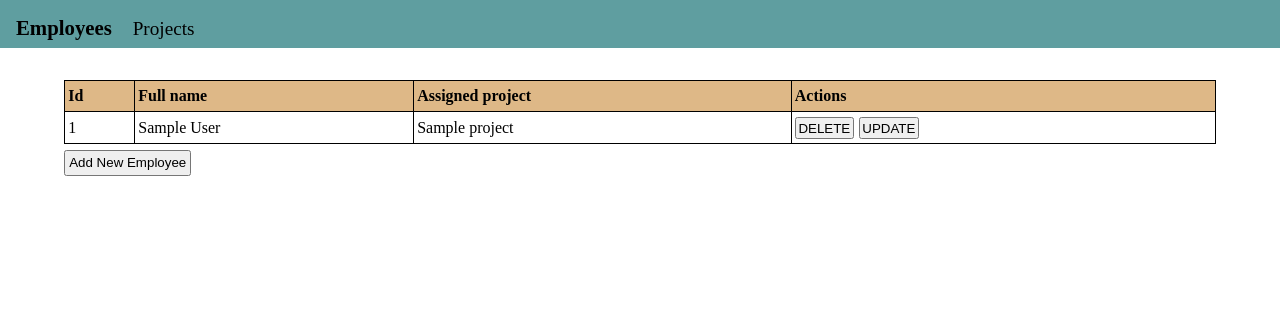
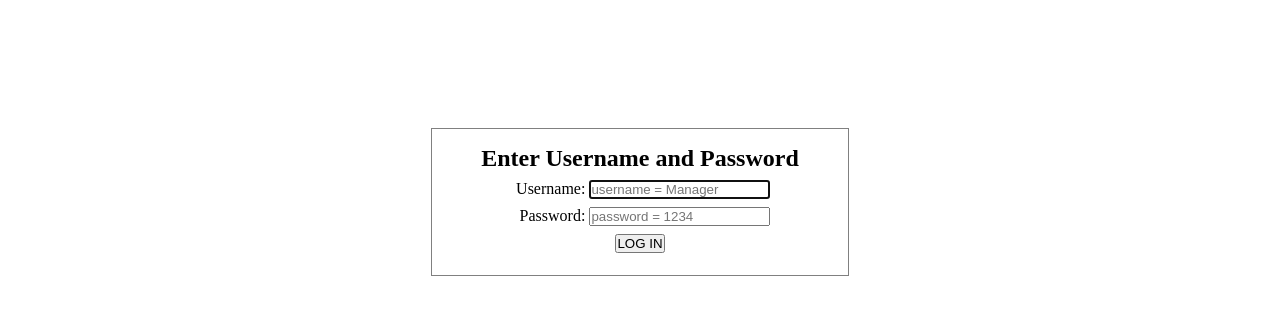
Before and after one commit to zgs3/Project_management_app_PHP, a PHP site: page /index.php?page=Employees in a window 1280 px wide. Shown: the top 315 px of the page. Run offline with PHP 8.4, Linux system fonts and the light colour scheme; tables that the repository leaves empty or names only in its code hold one stand-in row (values such as "Sample post").

Commit message:
Added login/logout functionality. Added employees working on project counter.

```diff
--- a/index.php
+++ b/index.php
@@ -1,4 +1,28 @@
 <?php
+
+session_start();
+// logout
+if (isset($_POST['logOut'])) {
+  session_destroy();
+  session_start();
+  header('Location: ' . rtrim($_SERVER['PHP_SELF'], 'index.php'));
+  exit;
+}
+
+// login
+$loginMsg = '';
+if (isset($_POST['login']) && !empty($_POST['username']) && !empty($_POST['password'])) {
+  if ($_POST['username'] == 'Manager' && $_POST['password'] == '1234') {
+    $_SESSION['logged_in'] = true;
+    $_SESSION['timeout'] = time();
+    $_SESSION['username'] = $_POST['username'];
+    header("Location: " . $_SERVER['REQUEST_URI']);
+    exit;
+  } else {
+    $loginMsg = 'Wrong Username or Password.';
+  }
+}
+
 $servername = 'localhost';
 $username = 'root';
 $password = '';
@@ -126,6 +150,28 @@ if (isset($_GET['updateErr'])) {
   </style>
 </head>
 
+<!-- Login form -->
+<div id="loginForm" <?php isset($_SESSION['logged_in']) && $_SESSION['logged_in'] == true
+                      ? print("style = \"display: none\"")
+                      : print("style = \"display: block\"") ?>>
+  <h2>Enter Username and Password</h2>
+  <form action="" method="post" <?php isset($_SESSION['logged_in']) && $_SESSION['logged_in'] == true
+                                  ? print("style = \"display: none\"")
+                                  : print("style = \"display: block\"") ?>>
+    <div>
+      <label for="username">Username: </label>
+      <input type="text" name="username" placeholder="username = Manager" required autofocus></br>
+      <label for="password">Password: </label>
+      <input type="password" name="password" placeholder="password = 1234" required><br>
+    </div>
+    <button type="submit" name="login">LOG IN</button>
+    <h4><?php echo ($loginMsg); ?></h4>
+  </form>
+</div>
+<div id="mainContainer" <?php isset($_SESSION['logged_in']) && $_SESSION['logged_in'] == true
+                          ? print("style = \"display: block\"")
+                          : print("style = \"display: none\"") ?>>
+
   <header>
     <nav>
       <?php
@@ -139,11 +185,19 @@ if (isset($_GET['updateErr'])) {
       }
       ?>
     </nav>
+    <div>
+      <form action="" method="POST">
+        <button type="submit" name="logOut" title="Log out" class="logOutBtn">
+          LOG OUT
+        </button>
+      </form>
+    </div>
   </header>
 
   <body>
     <?php
 
+    // TABLE DATA RENDERING
     if (isset($_GET['page']) && $_GET['page'] == 'Employees') {
       $sql = "SELECT employees.id, GROUP_CONCAT(CONCAT_WS(' ', employees.FirstName, employees.LastName) SEPARATOR ', ') AS 'Full name',
             projects.ProjectName AS 'Assigned project'
@@ -152,7 +206,8 @@ if (isset($_GET['updateErr'])) {
             GROUP BY employees.id";
       $result = mysqli_query($conn, $sql);
     } else if (isset($_GET['page']) && $_GET['page'] == 'Projects') {
-    $sql = "SELECT projects.id, projects.ProjectName, GROUP_CONCAT(CONCAT_WS(' ', employees.FirstName, employees.LastName) SEPARATOR ', ') AS 'Full name'
+      $sql = "SELECT projects.id, projects.ProjectName, count(employees.FirstName) AS 'count',
+            GROUP_CONCAT(CONCAT_WS(' ', employees.FirstName, employees.LastName) SEPARATOR ', ') AS 'Full name'
             FROM projects
             LEFT JOIN employees ON projects.id = employees.assignedProjectId
             WHERE projects.id != 0
@@ -173,39 +228,42 @@ if (isset($_GET['updateErr'])) {
           . '<td>' . $row['id'] . '</td>'
           . '<td>' . $row['Full name'] . '</td>'
           . '<td>' . $row['Assigned project'] . '</td>'
-        . '<td>' . '<a href="?page=Employees&action=delete&id=' . $row['id'] . '"><button>DELETE</button></a>'
-        . '<a href="?page=Employees&action=updateEmployee&id='  . $row['id'] . '"><button>UPDATE</button></a></td>'
+          . '<td>' . '<a href="?page=Employees&action=delete&id=' . $row['id'] . '"><button title="Delete employee">DELETE</button></a>'
+          . '<a href="?page=Employees&action=updateEmployee&id='  . $row['id'] . '"><button title="Update employee">UPDATE</button></a></td>'
           . '</tr>');
       }
       print('</tbody>');
       print('</table>');
-    print('<a href="?page=Employees&action=addEmployee"><button class="addItemBtn">Add New Employee</button></a>');
+      print('<a href="?page=Employees&action=addEmployee"><button class="addItemBtn" title="Add new employee">Add New Employee</button></a>');
       print('</div>');
     } else if (isset($_GET['page']) && $_GET['page'] == 'Projects') {
       print('<div class="tableDiv">');
       print('<table>');
       print('<thead>');
-    print('<tr><th>Id</th><th>Project name</th><th>Employees working</th><th>Actions</th></tr>');
+      print('<tr><th>Id</th><th>Project name</th><th>Num. of employees working<th>Assigned employees</th><th>Actions</th></tr>');
       print('</thead>');
       print('<tbody>');
       while ($row = mysqli_fetch_assoc($result)) {
         print('<tr>'
           . '<td>' . $row["id"] . '</td>'
           . '<td>' . $row["ProjectName"] . '</td>'
+          . '<td>' . $row["count"] . '</td>'
           . '<td>' . $row["Full name"] . '</td>'
-        . '<td><a href="?page=Projects&action=deleteProject&id='  . $row['id'] . '"><button>DELETE</button><a>'
-        . '<a href="?page=Projects&action=updateProject&id='  . $row['id'] . '"><button>UPDATE</button></a></td>'
+          . '<td><a href="?page=Projects&action=deleteProject&id='  . $row['id'] . '"><button title="Delete project">DELETE</button><a>'
+          . '<a href="?page=Projects&action=updateProject&id='  . $row['id'] . '"><button title="Update project">UPDATE</button></a></td>'
           . '</tr>');
       }
       print('</tbody>');
       print('</table>');
-    print('<a href="?page=Projects&action=addProject"><button class="addItemBtn">Add New Project</button></a>');
+      print('<a href="?page=Projects&action=addProject"><button class="addItemBtn" title="Add new project">Add New Project</button></a>');
       print('<h4>' . $updateErr . '</h4>');
       print('</div>');
-  } else if (mysqli_num_rows($result) == 0) {
-    print('<div>Error occured while loading data. Loaded 0 results</div>');
     } else {
-    print('<div>Welcome to Project manager app.</div>');
+      print('<div class="welcomeDiv">');
+      print('<h3>Welcome back, ' . $_SESSION['username'] . '!</h3>');
+      print('<p>Use navigation at the top of the page.</p>');
+      print('<p>Have a productive day!</p>');
+      print('</div>');
     }
 
     print('<div class="container">');
@@ -301,6 +359,7 @@ if (isset($_GET['updateErr'])) {
     mysqli_close($conn);
     ?>
 
+</div>
 </body>
 
 </html>
--- a/styles/styles.css
+++ b/styles/styles.css
@@ -4,6 +4,9 @@
 }
 
 header {
+  display: flex;
+  justify-content: space-between;
+  align-items: center;
   height: 3rem;
   background-color: cadetblue;
 }
@@ -51,6 +54,14 @@ td button {
   padding: .1rem;
 }
 
+h4 {
+  background-color: rgba(245, 55, 93, 0.6);
+  text-align: center;
+  margin: .4rem auto 0;
+  line-height: 1.5rem;
+  width: 60%;
+}
+
 .tableDiv {
   width: 90%;
   margin: 2rem auto;
@@ -88,14 +99,38 @@ td button {
 .creationDiv form select,
 .updateDiv form h3,
 .updateDiv form input,
-.updateDiv form select {
+.updateDiv form select,
+#loginForm form input,
+#loginForm h2 {
   margin-bottom: .5rem;
 }
 
-h4 {
-  background-color: rgba(245, 55, 93, 0.6);
+.welcomeDiv {
+  border: 1px solid gray;
   text-align: center;
-  margin: .4rem auto 0;
-  line-height: 1.5rem;
-  width: 60%;
+  width: 35%;
+  margin: 3rem auto;
+  padding: 1rem;
 }
+
+.welcomeDiv h3 {
+  margin-bottom: 1rem;
+}
+
+.logOutBtn {
+  margin-right: 2rem;
+}
+
+#loginForm {
+  margin: 8rem auto;
+  padding: 1rem;
+  width: 30%;
+  text-align: center;
+  border: 1px solid gray;
+}
+
+#loginForm form div {
+  text-align: right;
+  width: 16.3rem;
+  margin: auto;
+}
```
Lines whose indentation alone changed are shown as unchanged.
